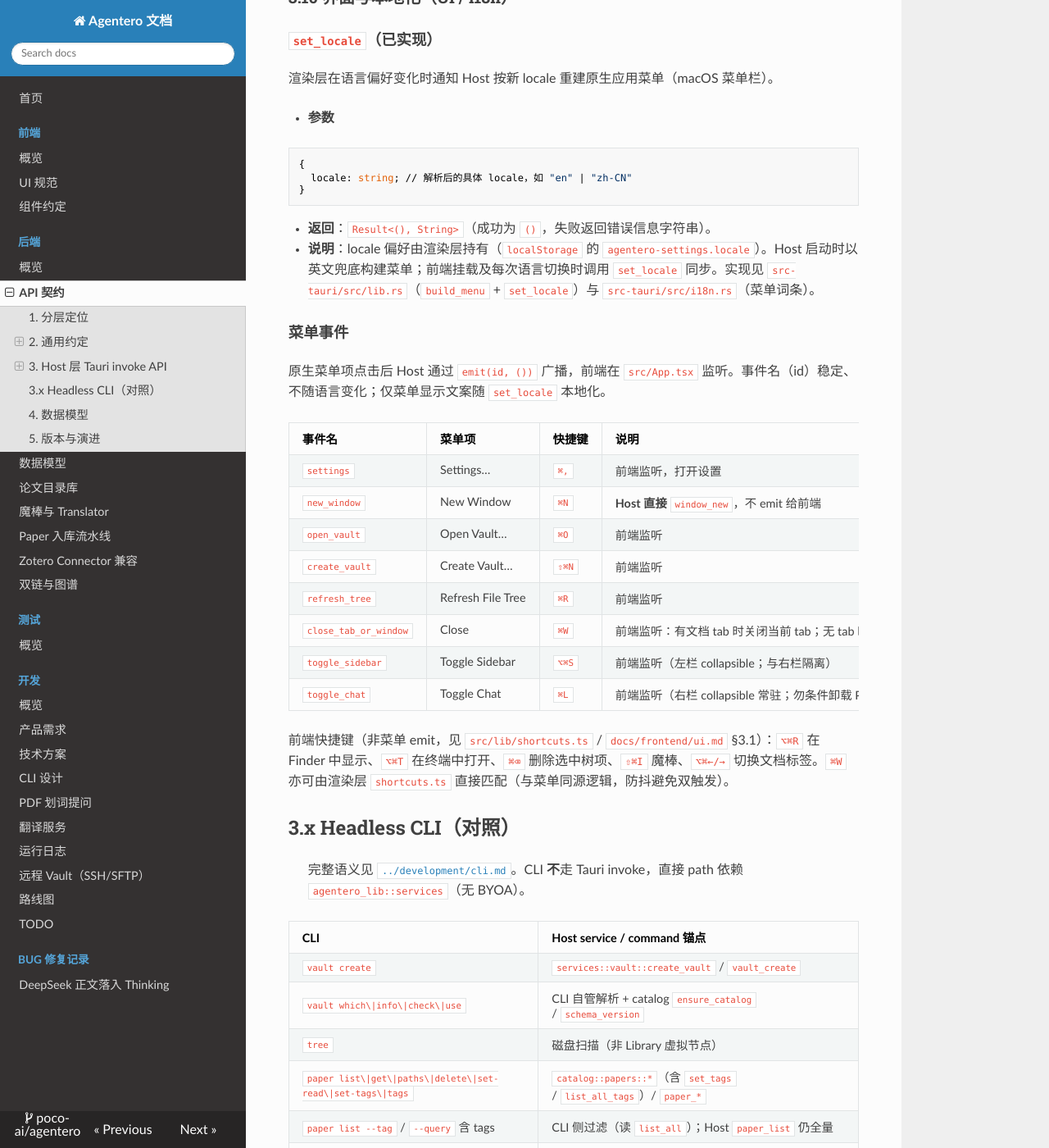
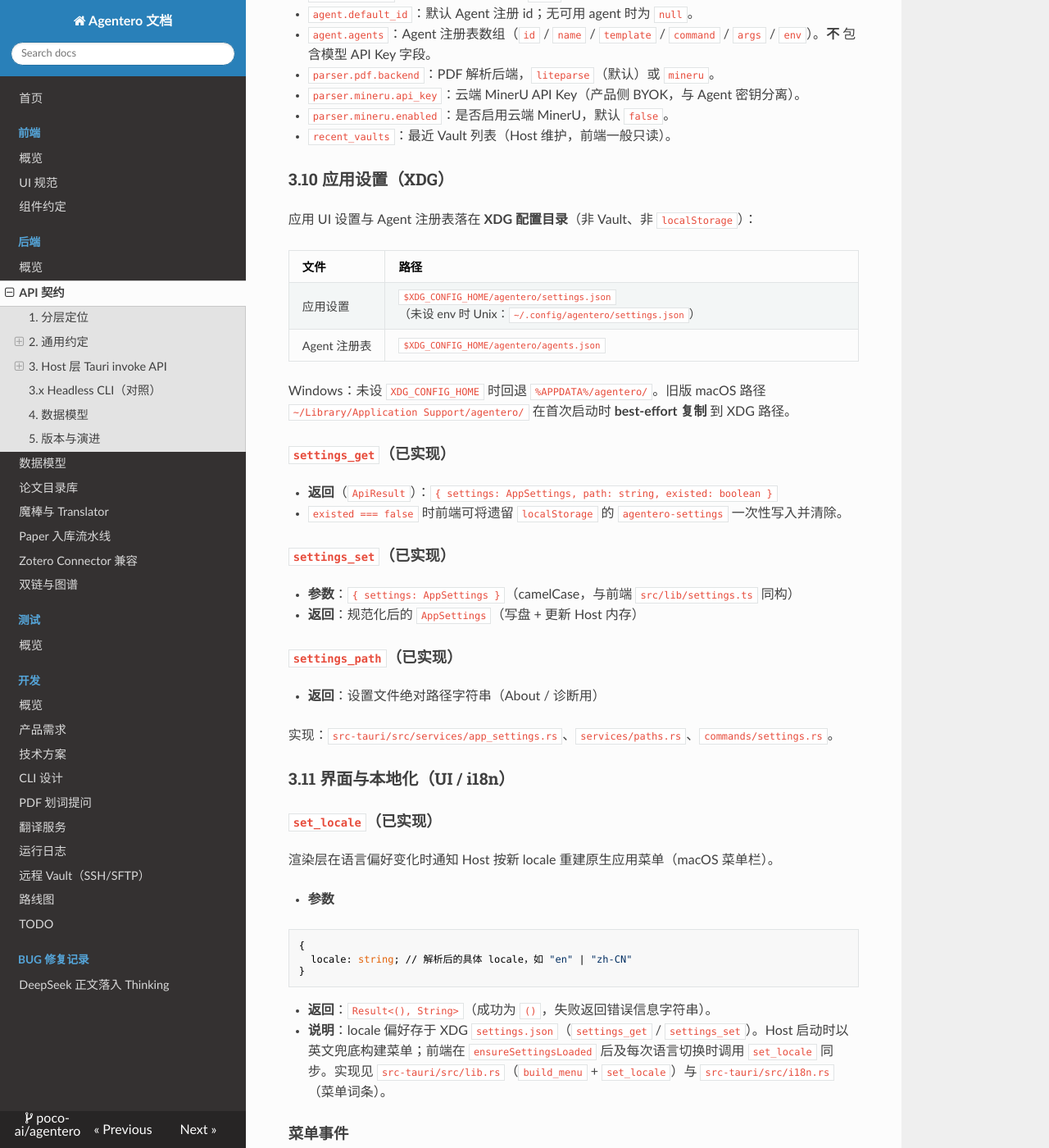
Before and after one commit to July-h5kf3/Agentero, an MkDocs documentation site: the page built from docs/backend/api.md, in a window 1280 px wide and 1400 px high, scrolled down 32376 px. Shown: the whole window at 82% size. Built offline with MkDocs 1.6.1, drawn with Linux system fonts in a browser that asks for light colours; nearby versions of some CDN libraries; some of the changed text lies outside the part shown.

Commit message:
docs: XDG settings storage and remote host agent probe
Document settings.json / agents.json under XDG_CONFIG_HOME, host identity
commands, and the settings UI host footer with remote Agent probing.

````diff
--- a/docs/backend/api.md
+++ b/docs/backend/api.md
@@ -138,6 +138,10 @@ Host 通过 Tauri event 向前端推送事件。文件系统、任务和菜单
 | `remote_cache_stats` | `{ sessionId? }` → `{ bytes, files, root, maxBytes }`（无 session 则汇总全部） |
 | `remote_cache_clear` | `{ sessionId? }` → `{ freedBytes }` 清除 blob 缓存 |
 | `remote_agent_discover` | 远端 `bash -lc 'command -v …'` |
+| `remote_agent_scan` | 目录模板 + 远端 PATH 扫描 → `CatalogEntry[]`（设置页远端 Agent） |
+| `remote_agent_probe` | `{ sessionId, templateId }` → 远端 ACP `initialize`（Codex+SSH 拒绝） |
+| `host_identity` | 本机 hostname + `os`（macos/windows/linux）/ 设置 Host 徽章 |
+| `remote_host_identity` | 远端 `uname -s` → `os` 家族（Host 徽章系统图标） |
 
 Host 还支持 `__local_sim__` host（本机目录当远端，单测/开发用）。
 
@@ -1543,7 +1547,34 @@ Host 作为 ACP Client：按注册表 spawn 用户本机 Agent（`cwd` = 当前
   - `parser.mineru.enabled`：是否启用云端 MinerU，默认 `false`。
   - `recent_vaults`：最近 Vault 列表（Host 维护，前端一般只读）。
 
-### 3.10 界面与本地化（UI / i18n）
+### 3.10 应用设置（XDG）
+
+应用 UI 设置与 Agent 注册表落在 **XDG 配置目录**（非 Vault、非 `localStorage`）：
+
+| 文件 | 路径 |
+|---|---|
+| 应用设置 | `$XDG_CONFIG_HOME/agentero/settings.json`（未设 env 时 Unix：`~/.config/agentero/settings.json`） |
+| Agent 注册表 | `$XDG_CONFIG_HOME/agentero/agents.json` |
+
+Windows：未设 `XDG_CONFIG_HOME` 时回退 `%APPDATA%/agentero/`。旧版 macOS 路径 `~/Library/Application Support/agentero/` 在首次启动时 **best-effort 复制** 到 XDG 路径。
+
+#### `settings_get`（已实现）
+
+- **返回**（`ApiResult`）：`{ settings: AppSettings, path: string, existed: boolean }`
+- `existed === false` 时前端可将遗留 `localStorage` 的 `agentero-settings` 一次性写入并清除。
+
+#### `settings_set`（已实现）
+
+- **参数**：`{ settings: AppSettings }`（camelCase，与前端 `src/lib/settings.ts` 同构）
+- **返回**：规范化后的 `AppSettings`（写盘 + 更新 Host 内存）
+
+#### `settings_path`（已实现）
+
+- **返回**：设置文件绝对路径字符串（About / 诊断用）
+
+实现：`src-tauri/src/services/app_settings.rs`、`services/paths.rs`、`commands/settings.rs`。
+
+### 3.11 界面与本地化（UI / i18n）
 
 #### `set_locale`（已实现）
 
@@ -1558,7 +1589,7 @@ Host 作为 ACP Client：按注册表 spawn 用户本机 Agent（`cwd` = 当前
 ```
 
 - **返回**：`Result<(), String>`（成功为 `()`，失败返回错误信息字符串）。
-- **说明**：locale 偏好由渲染层持有（`localStorage` 的 `agentero-settings.locale`）。Host 启动时以英文兜底构建菜单；前端挂载及每次语言切换时调用 `set_locale` 同步。实现见 `src-tauri/src/lib.rs`（`build_menu` + `set_locale`）与 `src-tauri/src/i18n.rs`（菜单词条）。
+- **说明**：locale 偏好存于 XDG `settings.json`（`settings_get` / `settings_set`）。Host 启动时以英文兜底构建菜单；前端在 `ensureSettingsLoaded` 后及每次语言切换时调用 `set_locale` 同步。实现见 `src-tauri/src/lib.rs`（`build_menu` + `set_locale`）与 `src-tauri/src/i18n.rs`（菜单词条）。
 
 #### 菜单事件
 
````
Also changed, not shown: docs/backend/connector.md (+1 -1 lines), docs/backend/index.md (+1 -1 lines), docs/development/todo.md (+1 -0 lines), docs/frontend/ui.md (+16 -2 lines).
